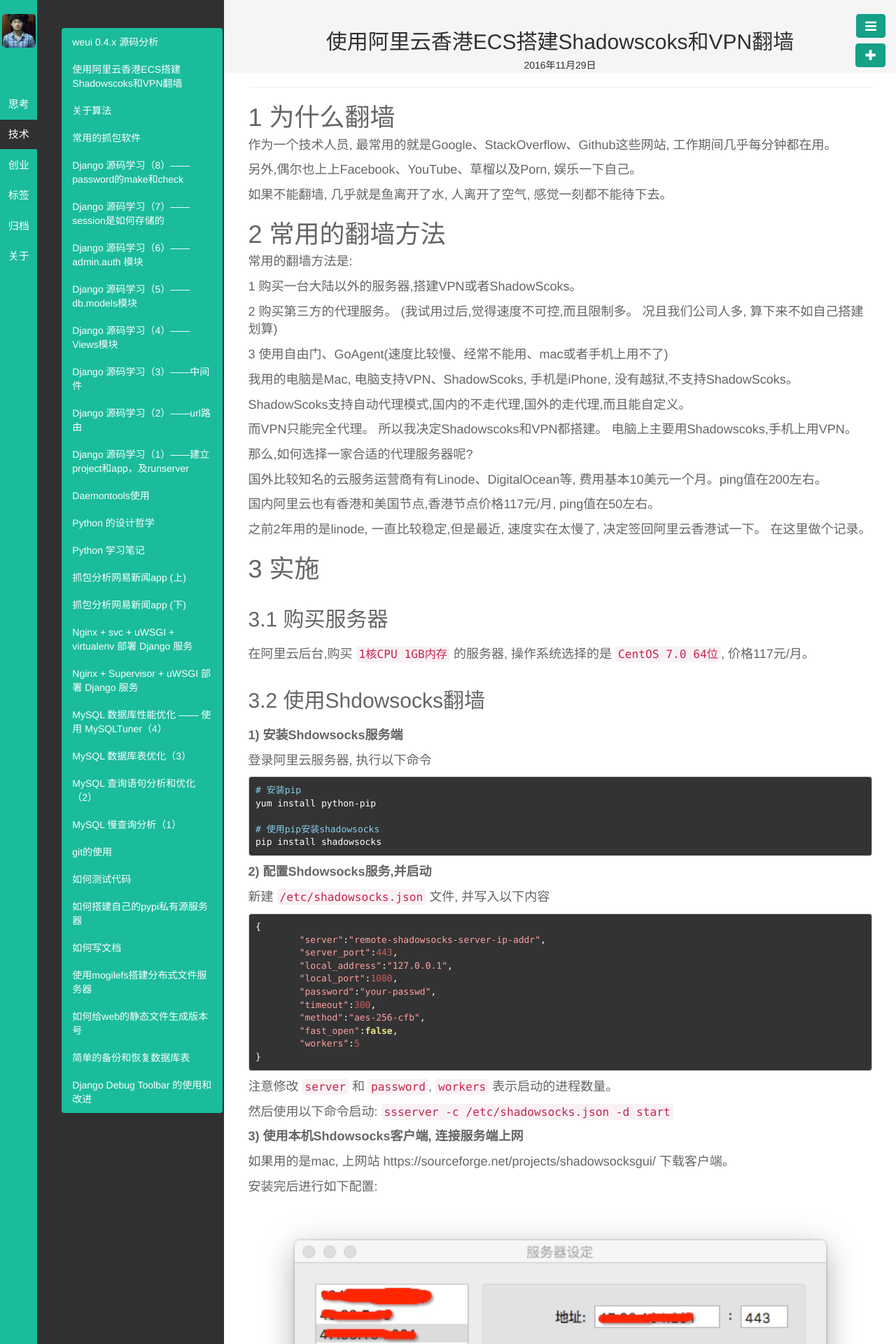
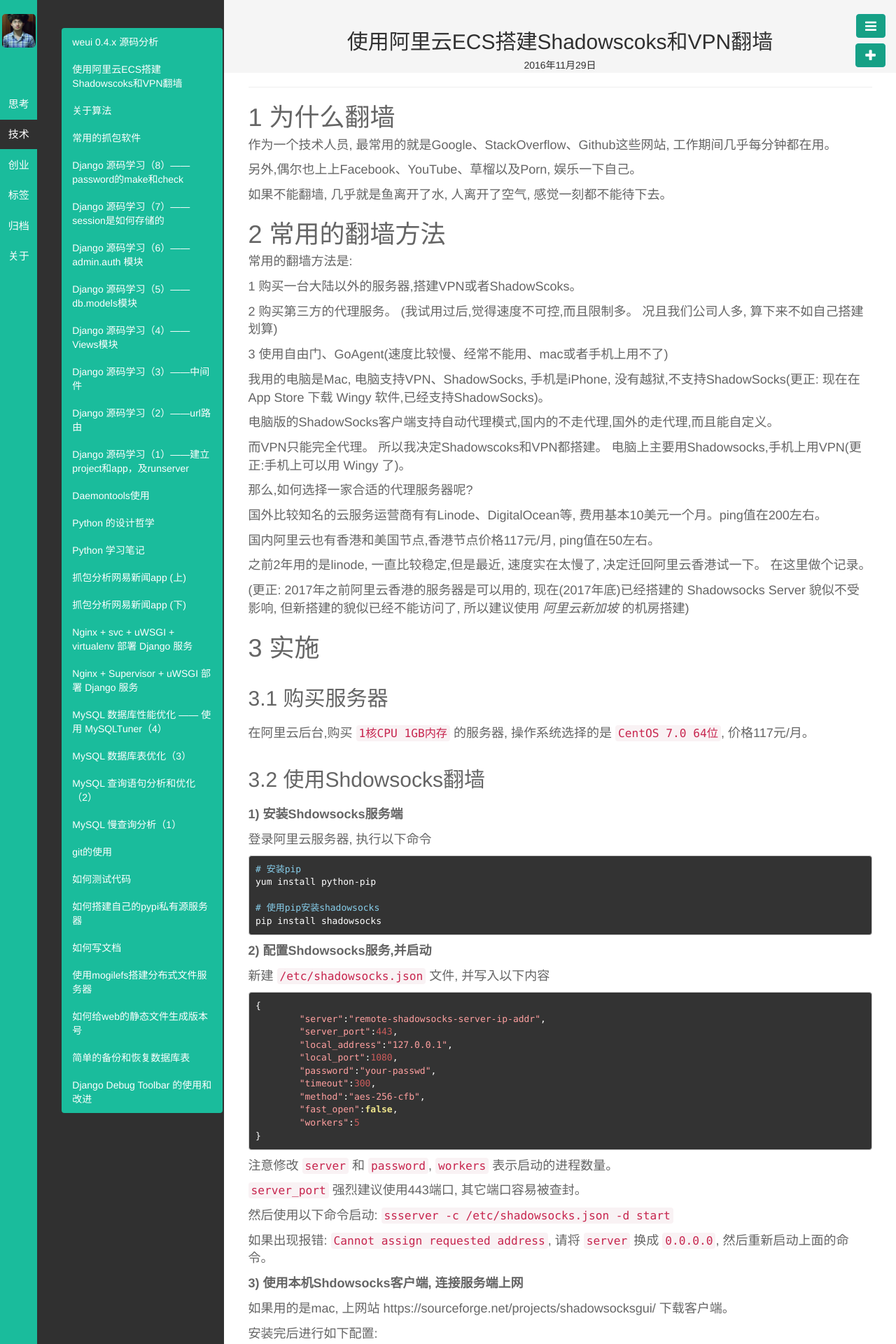
Before and after one commit to yijingping/yijingping.github.com, a Jekyll site: the page built from _posts/技术/2016-11-29-fanqiang.md, in a window 1280 px wide. Shown: the top 1920 px of the page at 70% size. Built offline with Jekyll 4.4.1, drawn with Linux system fonts in a browser that asks for light colours; some of the changed text lies outside the part shown.

Commit message:
更新 翻墙方法

````diff
--- a/_posts/技术/2016-11-29-fanqiang.md
+++ b/_posts/技术/2016-11-29-fanqiang.md
@@ -1,6 +1,6 @@
 ---
 layout: post
-title: 使用阿里云香港ECS搭建Shadowscoks和VPN翻墙
+title: 使用阿里云ECS搭建Shadowscoks和VPN翻墙
 category: 技术
 tags: 翻墙
 ---
@@ -21,11 +21,11 @@ tags: 翻墙
 
 3 使用自由门、GoAgent(速度比较慢、经常不能用、mac或者手机上用不了)
 
-我用的电脑是Mac, 电脑支持VPN、ShadowScoks, 手机是iPhone, 没有越狱,不支持ShadowScoks。
+我用的电脑是Mac, 电脑支持VPN、ShadowSocks, 手机是iPhone, 没有越狱,不支持ShadowSocks(更正: 现在在App Store 下载 Wingy 软件,已经支持ShadowSocks)。
 
-ShadowScoks支持自动代理模式,国内的不走代理,国外的走代理,而且能自定义。
+电脑版的ShadowSocks客户端支持自动代理模式,国内的不走代理,国外的走代理,而且能自定义。
 
-而VPN只能完全代理。 所以我决定Shadowscoks和VPN都搭建。 电脑上主要用Shadowscoks,手机上用VPN。
+而VPN只能完全代理。 所以我决定Shadowscoks和VPN都搭建。 电脑上主要用Shadowsocks,手机上用VPN(更正:手机上可以用 Wingy 了)。
 
 那么,如何选择一家合适的代理服务器呢?
 
@@ -33,8 +33,11 @@ ShadowScoks支持自动代理模式,国内的不走代理,国外的走代理,而
 
 国内阿里云也有香港和美国节点,香港节点价格117元/月, ping值在50左右。
 
-之前2年用的是linode, 一直比较稳定,但是最近, 速度实在太慢了, 决定签回阿里云香港试一下。 在这里做个记录。
+之前2年用的是linode, 一直比较稳定,但是最近, 速度实在太慢了, 决定迁回阿里云香港试一下。 在这里做个记录。
 
+(更正: 2017年之前阿里云香港的服务器是可以用的,
+现在(2017年底)已经搭建的 Shadowsocks Server 貌似不受影响, 但新搭建的貌似已经不能访问了,
+所以建议使用 *阿里云新加坡* 的机房搭建)
 
 # 3 实施
 
@@ -75,7 +78,12 @@ pip install shadowsocks
 ```
 注意修改 `server` 和 `password`, `workers` 表示启动的进程数量。
 
+`server_port` 强烈建议使用443端口, 其它端口容易被查封。
+
 然后使用以下命令启动: `ssserver -c /etc/shadowsocks.json -d start`
+
+如果出现报错: `Cannot assign requested address`, 请将 `server` 换成 `0.0.0.0`, 然后重新启动上面的命令。
+
 
 **3) 使用本机Shdowsocks客户端, 连接服务端上网**
 
@@ -89,7 +97,7 @@ pip install shadowsocks
 
 如果是android, 参考网站 https://github.com/shadowsocks/shadowsocks-android
 
-如果是iPhone, 那你用不了shadowsocks, 只能用下面的VPN了。
+如果是iPhone, 那你用不了shadowsocks, 只能用下面的VPN了。(更正,现在可以用 Wingy 了)
 
 
 
````
